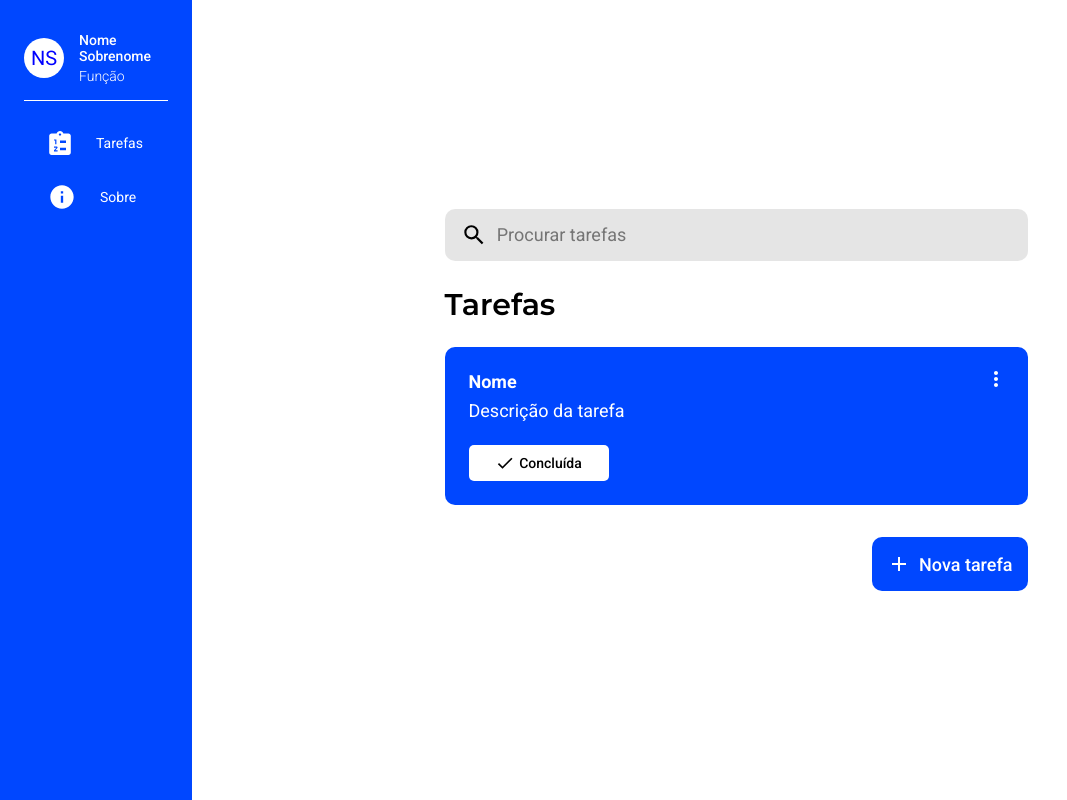
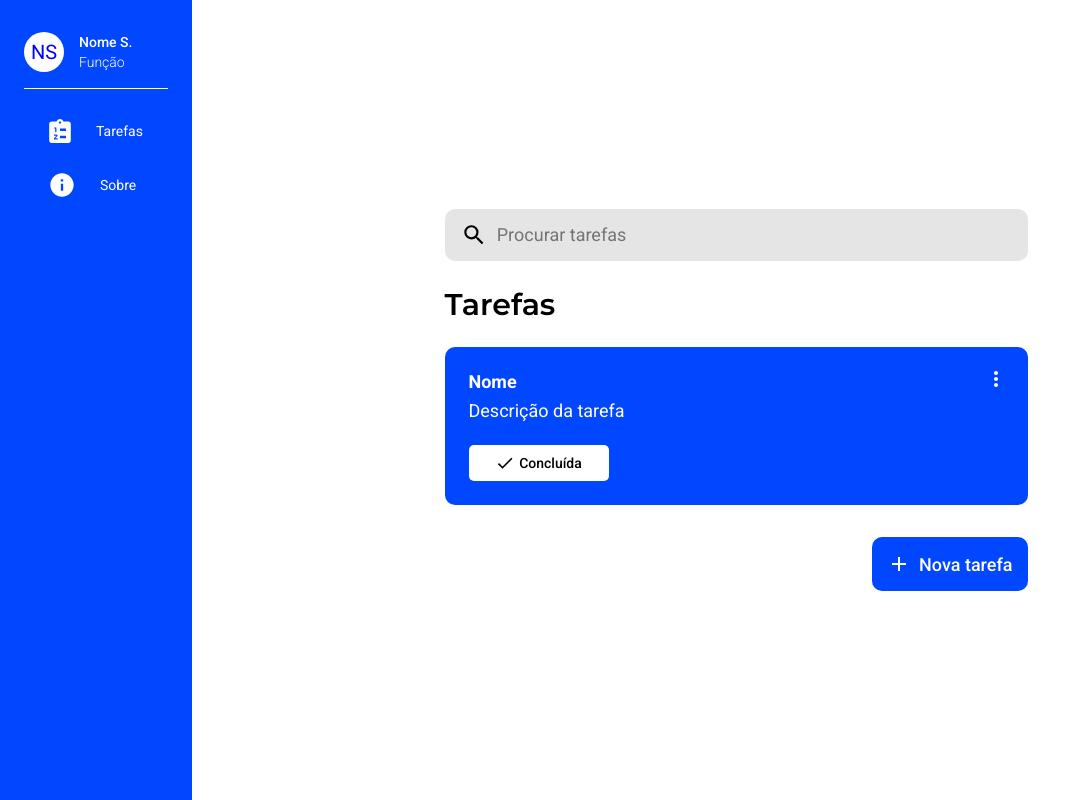
Before and after one commit to gc-barros/tasklist, a Next.js app: page /tasklist in a window 1280 px wide. Shown: the whole page, without its empty margins (0-1067 px from the left). Built offline with nearby package versions, Linux system fonts and the light colour scheme.

Commit message:
Ajuste no sobrenome do menu lateral

```diff
--- a/src/components/LateralMenu/index.tsx
+++ b/src/components/LateralMenu/index.tsx
@@ -45,7 +45,7 @@ const LateralMenu = () => {
         <div className={styles.userInfo}>
           <Avatar sx={{ bgcolor: "#FFF", color: "#00F" }}>{nameF[0].toUpperCase() + lastNameF[0].toUpperCase()}</Avatar>
           <div className={styles.userDados}>
-            <span>{`${nameF} ${lastNameF}`}</span>
+            <span>{`${nameF} ${lastNameF[0]}.`}</span>
             <span>{roleF}</span>
           </div>
         </div>
```
